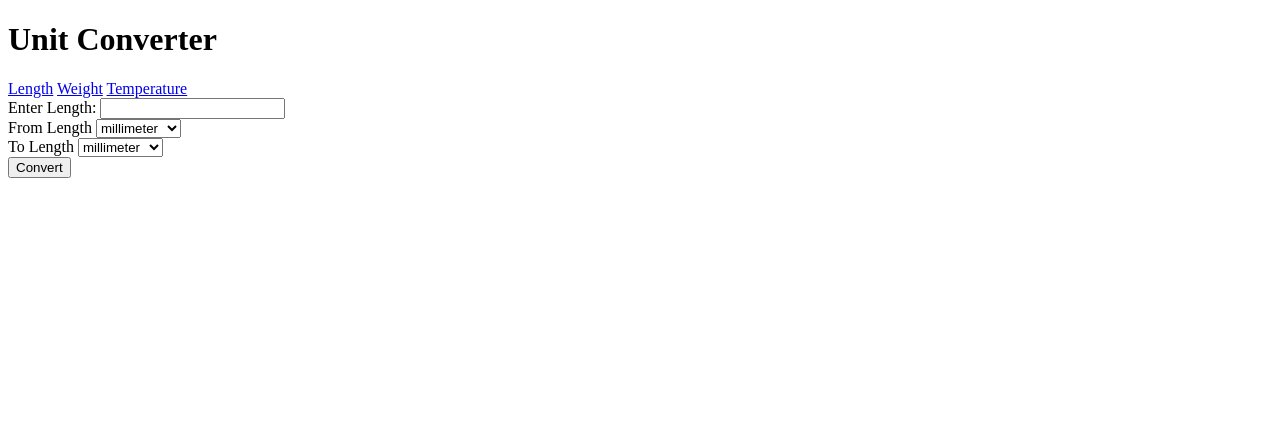
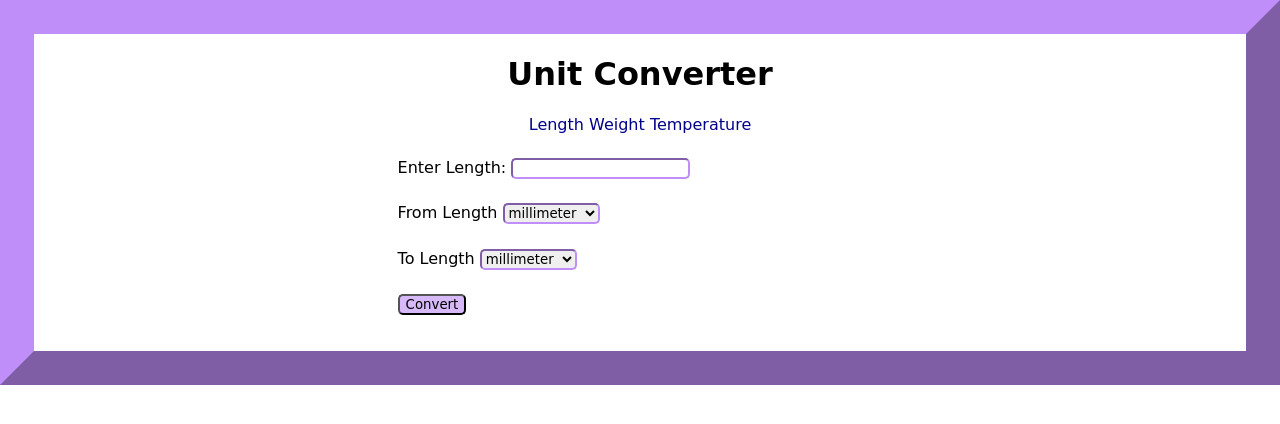
Before and after one commit to apigituser/unit-converter, a FastAPI app: page /length in a window 1280 px wide. Shown: the top 424 px of the page. Run offline with FastAPI, Linux system fonts and the light colour scheme.

Commit message:
styled the website

```diff
--- a/main.py
+++ b/main.py
@@ -1,9 +1,12 @@
 from fastapi import FastAPI, Request, Form
 from fastapi.templating import Jinja2Templates
+from fastapi.staticfiles import StaticFiles
 
 app = FastAPI()
 
 templates = Jinja2Templates(directory="templates")
+
+app.mount('/static', StaticFiles(directory='static'), name='static')
 
 @app.get("/length")
 def length(request: Request):
--- /dev/null
+++ b/static/css/styles.css
@@ -0,0 +1,57 @@
+* {
+    font-family: Comic Sans MS;
+}
+
+body {
+    border-width: 34px;
+    border-color: #C08EF9;
+    border-style: outset;
+    margin: auto;
+}
+
+h1 {
+    text-align: center;
+}
+
+nav {
+    text-align: center;
+    padding-bottom: 2%;
+}
+
+a {
+    color: darkblue;
+    text-decoration: none;
+}
+
+a:hover {
+    color: #C08EF9;
+}
+
+div {
+    padding-left: 30%;
+    padding-bottom: 2%;
+}
+
+input {
+    border-color: #C08EF9;
+    border-radius: 5px;
+}
+
+select {
+    border-color: #C08EF9;
+    border-width: 2px;
+    border-radius: 5px;
+    border-style: inset;
+}
+
+button {
+    margin-left: 30%;
+    color: black;
+    background-color:#D7B9F9;
+    border-radius: 5px;
+    margin-bottom: 3%;
+}
+
+button:hover {
+    background-color: #C08EF9;
+}
--- a/templates/index.html
+++ b/templates/index.html
@@ -3,14 +3,15 @@
 <head>
     <meta charset="UTF-8">
     <meta name="viewport" content="width=device-width, initial-scale=1.0">
+    <link rel="stylesheet" href="/static/css/styles.css">
     <title>Unit Converter</title>
 </head>
 <body>
     <h1>Unit Converter</h1>
     <nav>
-        <a href="/length">Length</a>
-        <a href="/weight">Weight</a>
-        <a href="/temperature">Temperature</a>
+        <a id="length" href="/length">Length</a>
+        <a id="weight" href="/weight">Weight</a>
+        <a id="temperature" href="/temperature">Temperature</a>
     </nav>
     {% block content %}
     {% endblock content %}
```
Also changed, not shown: templates/result.html (+6 -16 lines).
